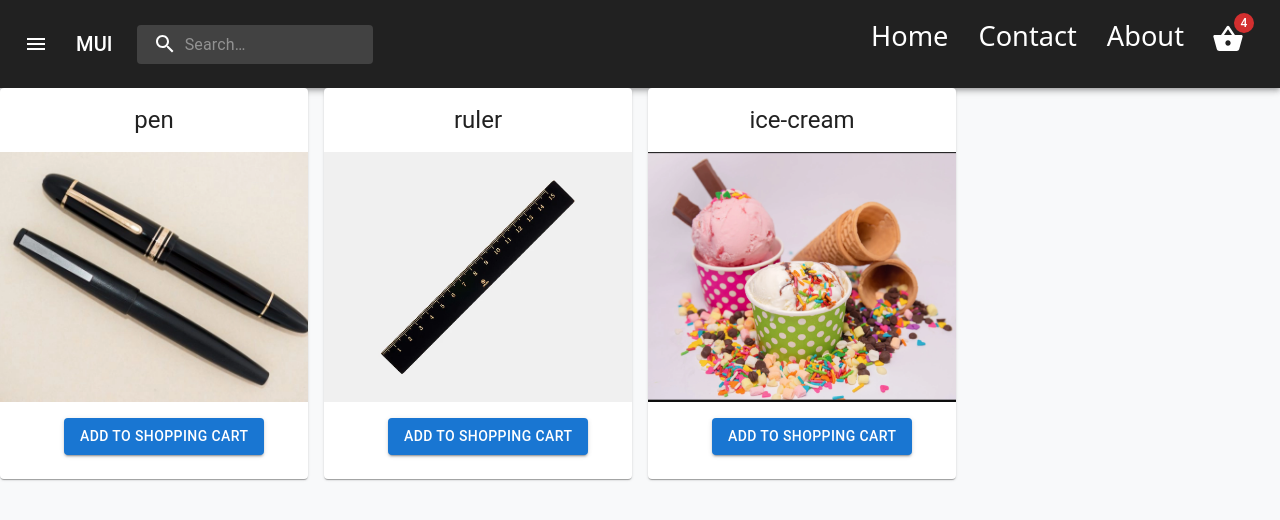
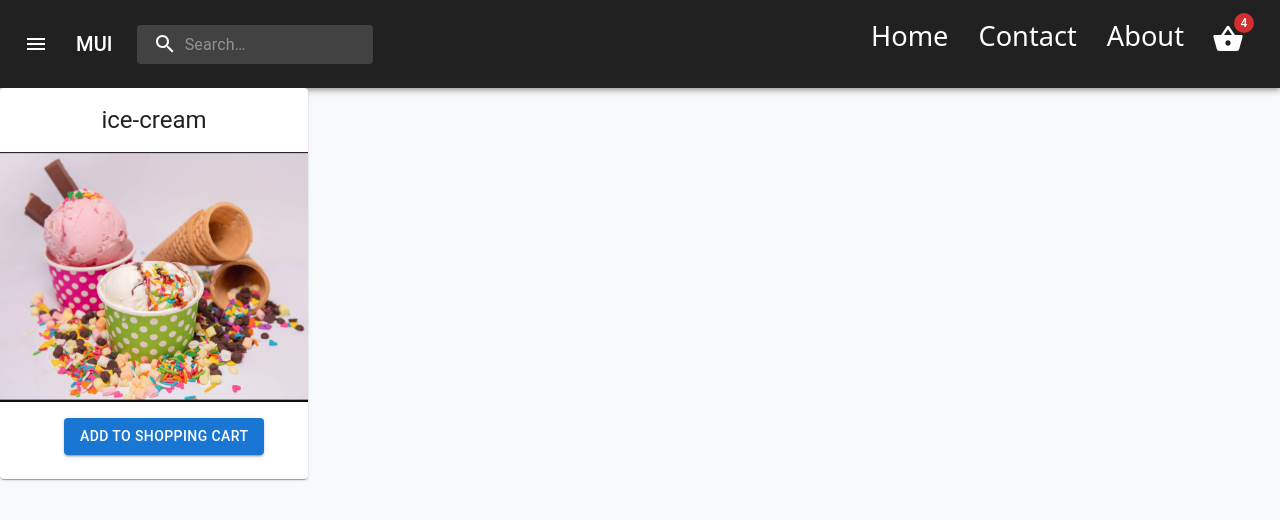
Before and after one commit to Muath01/react-e-commerce, a React (Create React App) app: page /home in a window 1280 px wide. Shown: the top 520 px of the page. Built offline with nearby package versions, Linux system fonts and the light colour scheme.

Commit message:
can now switch between page and the items are still saved

```diff
--- a/src/components/Product.tsx
+++ b/src/components/Product.tsx
@@ -35,6 +35,7 @@ const  Product = ({productName} : ProductProp) => {
 
 
     const dispatch = useDispatch();
+    console.log(isAdded)
 
 
     function adjustCount(e: any){
@@ -69,7 +70,15 @@ const  Product = ({productName} : ProductProp) => {
 
 
       {
-        !isAdded || isOpen || shoppingCartItems[productName] == undefined?
+        (productName in shoppingCartItems) && !isOpen?
+        <IncreaseAndReduceWrapper>
+        <Button onClick={e => adjustCount(e)} variant='contained'>+</Button>
+        <Typography sx={{marginTop:"5px"}}>{shoppingCartItems[productName]}</Typography>
+        <Button onClick={e => adjustCount(e)} variant='contained'>-</Button>
+        </IncreaseAndReduceWrapper>
+
+        :
+        !isAdded || isOpen || shoppingCartItems[productName] == undefined && !(productName in shoppingCartItems)?
         <CardContent>
         <Button onClick={e => {
           console.log("hacking")
@@ -82,11 +91,7 @@ const  Product = ({productName} : ProductProp) => {
           }} sx={buttonStyle} variant='contained'>Add To Shopping Cart</Button>
       </CardContent>
      :
-     <IncreaseAndReduceWrapper>
-     <Button onClick={e => adjustCount(e)} variant='contained'>+</Button>
-     <Typography sx={{marginTop:"5px"}}>{shoppingCartItems[productName]}</Typography>
-     <Button onClick={e => adjustCount(e)} variant='contained'>-</Button>
-     </IncreaseAndReduceWrapper>
+     null
       }
 
     </Card>
--- a/src/pages/Home.tsx
+++ b/src/pages/Home.tsx
@@ -9,8 +9,8 @@ type products = {
 
 function Home() {
 
-//    const products: Array<string> = ["ice-cream"]
-   const products: Array<string> = ["pen", "ruler", "ice-cream"]
+   const products: Array<string> = ["ice-cream"]
+//    const products: Array<string> = ["pen", "ruler", "ice-cream"]
 
   return (
 <>
```
